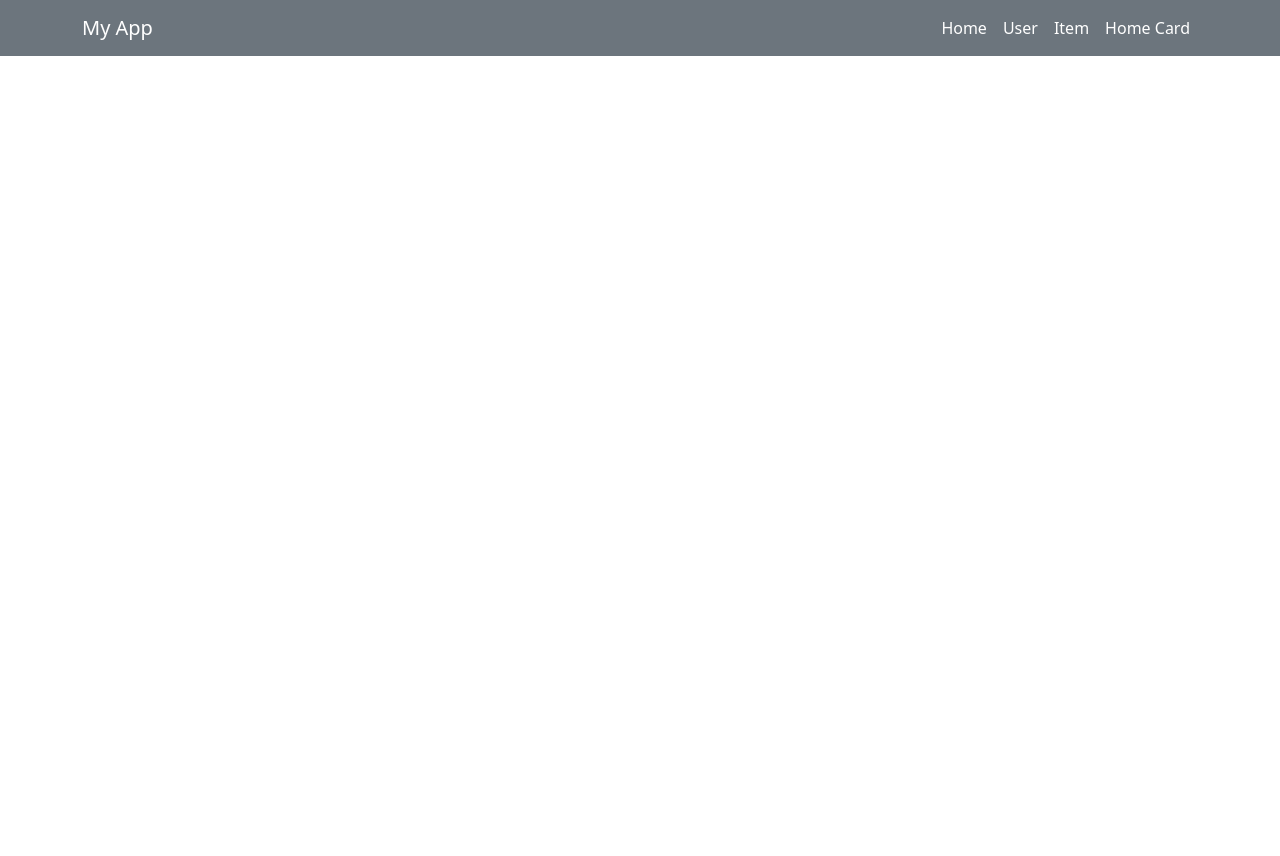
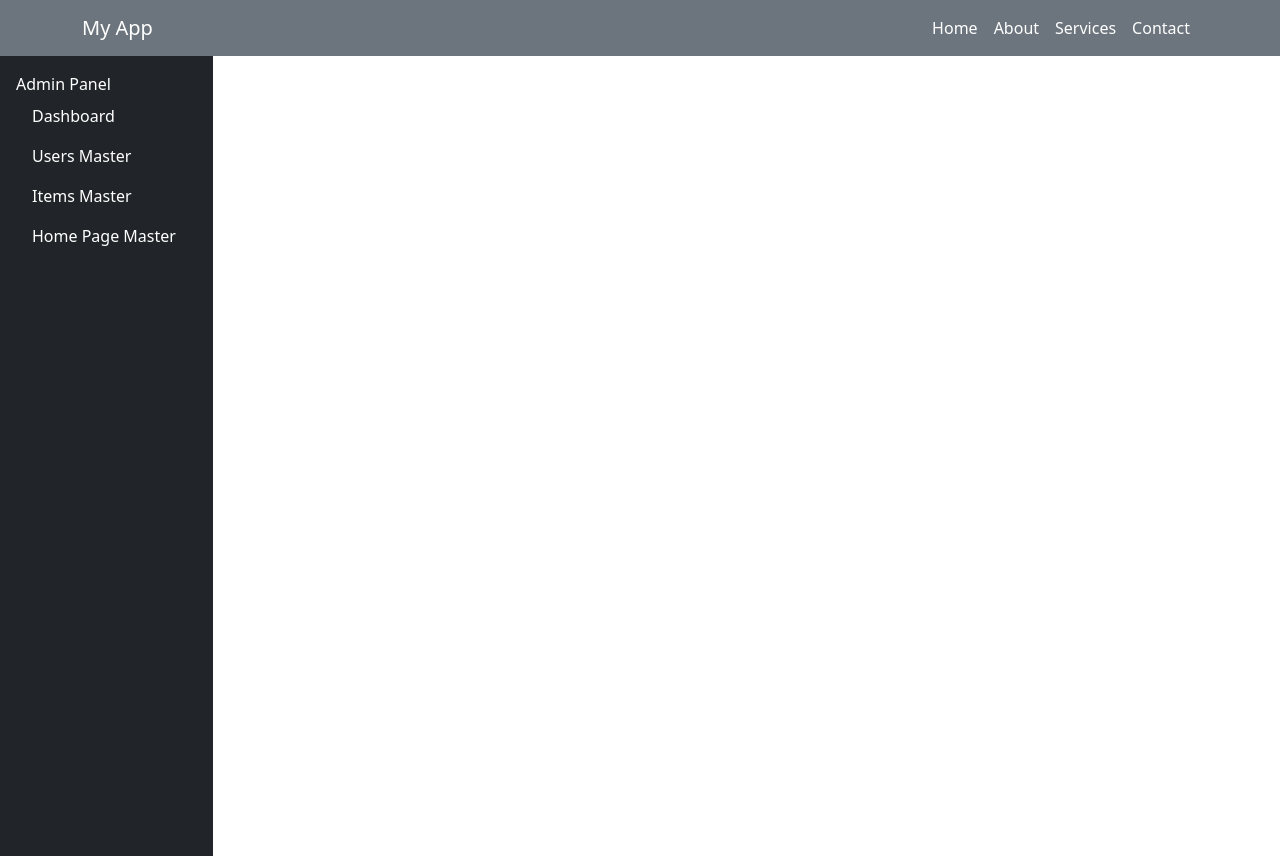
Before and after one commit to Ram-Rajput-Code/backend-practice-sqlite, a React (Create React App) app in the folder frontend/: page /admin in a window 1280 px wide. Before the commit the page ends 800 px from the top, so only its background shows below. Built offline with nearby package versions, Linux system fonts and the light colour scheme.

Commit message:
admin panel fixed

```diff
--- a/frontend/src/App.js
+++ b/frontend/src/App.js
@@ -10,28 +10,30 @@ import Home from "./components/pages/homePage/Home";
 import "bootstrap/dist/css/bootstrap.min.css";
 import HomeCardsList from "./components/pages/homePage/HomeCardsList";
 import NavBar from "./components/pages/NavBar/NavBar";
+import AdminLayout from "./components/pages/Admin/AdminLayout";
 
 const App = () => {
   return (
     <Router>
+      <NavBar />
+
       {/* home page route */}
-      <NavBar/>
       <Routes>
-        <Route path="/" element={<Home />} />
-         {" "}
+        <Route
+          path="/"
+          element={
+            <>
+              {/* <NavBar /> */}
+              <Home />
+            </>
+          }
+        />
 
-          {/* Edit item route */}
-        <Route path="/items" element={<ItemsList />} />
-         {" "}
-        {/* Edit user route */}
-        <Route path="/users" element={<UsersList />} />
-        <Route path="/users/add" element={<AddUser />} />
-        <Route path="/users/edit/:id" element={<EditUser />} />{" "}
-
-
-        {/* Edit Home route */}
-        <Route path="/homeCard" element={<HomeCardsList/>}/>
-
+        {/* Edit item route */}
+        <Route path="/admin" element={<AdminLayout />} />
+        <Route path="/users" element={<AdminLayout />} />
+        <Route path="/items" element={<AdminLayout />} />
+        <Route path="/homeCard" element={<AdminLayout />} />
       </Routes>
     </Router>
   );
--- /dev/null
+++ b/frontend/src/components/pages/Admin/AdminLayout.jsx
@@ -0,0 +1,57 @@
+import { Route, Routes, useLocation } from "react-router-dom";
+import React from "react";
+import { Col, Container, Nav, Navbar, Row } from "react-bootstrap";
+import HomeCardsList from "../homePage/HomeCardsList";
+import UsersList from "../../Users/UsersList";
+import AddUser from "../../Users/AddUser";
+import EditUser from "../../Users/EditUser";
+import ItemsList from "../../Items/ItemsList";
+
+// Import your components
+
+const AdminLayout = () => {
+  const location = useLocation(); // Get the current URL
+
+  return (
+    <Container fluid>
+      <Row>
+        {/* Left Sidebar - Navbar */}
+        <Col
+          xs={2}
+          className="bg-dark text-white p-3"
+          style={{ height: "100vh" }}
+        >
+          <Navbar.Brand href="/admin" className="text-white">
+            Admin Panel
+          </Navbar.Brand>
+          <Nav defaultActiveKey="/" className="flex-column">
+            <Nav.Link href="/admin" className="text-white">
+              Dashboard
+            </Nav.Link>
+            <Nav.Link href="/users" className="text-white">
+              Users Master
+            </Nav.Link>
+            <Nav.Link href="/items" className="text-white">
+              Items Master
+            </Nav.Link>
+            <Nav.Link href="/homeCard" className="text-white">
+              Home Page Master
+            </Nav.Link>
+          </Nav>
+        </Col>
+
+        {/* Right Side - Body */}
+        <Col xs={10} className="p-4">
+          {/* Conditional rendering based on the current URL */}
+          {location.pathname === "/homeCard" && <HomeCardsList />}
+          {location.pathname === "/users" && <UsersList />}
+          {location.pathname === "/users/add" && <AddUser />}
+          {location.pathname === "/users/edit" && <EditUser />}
+          {location.pathname === "/items" && <ItemsList />}
+        </Col>
+      </Row>
+    </Container>
+  );
+};
+
+export default AdminLayout;
--- a/frontend/src/components/pages/NavBar/NavBar.jsx
+++ b/frontend/src/components/pages/NavBar/NavBar.jsx
@@ -19,9 +19,9 @@ const NavBar = () => {
           <Navbar.Collapse id="navbar-nav">
             <Nav className="ms-auto"> {/* This will push navbar items to the right */}
               <Nav.Link as={Link} to="/" style={{ color: 'white' }}>Home</Nav.Link>
-              <Nav.Link as={Link} to="/users" style={{ color: 'white' }}>User</Nav.Link>
-              <Nav.Link as={Link} to="/items" style={{ color: 'white' }}>Item</Nav.Link>
-              <Nav.Link as={Link} to="/homeCard" style={{ color: 'white' }}>Home Card</Nav.Link>
+              <Nav.Link as={Link} to="/" style={{ color: 'white' }}>About</Nav.Link>
+              <Nav.Link as={Link} to="/" style={{ color: 'white' }}>Services</Nav.Link>
+              <Nav.Link as={Link} to="/" style={{ color: 'white' }}>Contact</Nav.Link>
             </Nav>
           </Navbar.Collapse>
         </Container>
```
Also changed, not shown: frontend/src/components/Items/ItemsList.jsx (+6 -2 lines), frontend/src/components/pages/homePage/Home.jsx (+5 -3 lines), frontend/src/components/Users/UsersList.jsx (indentation only).
